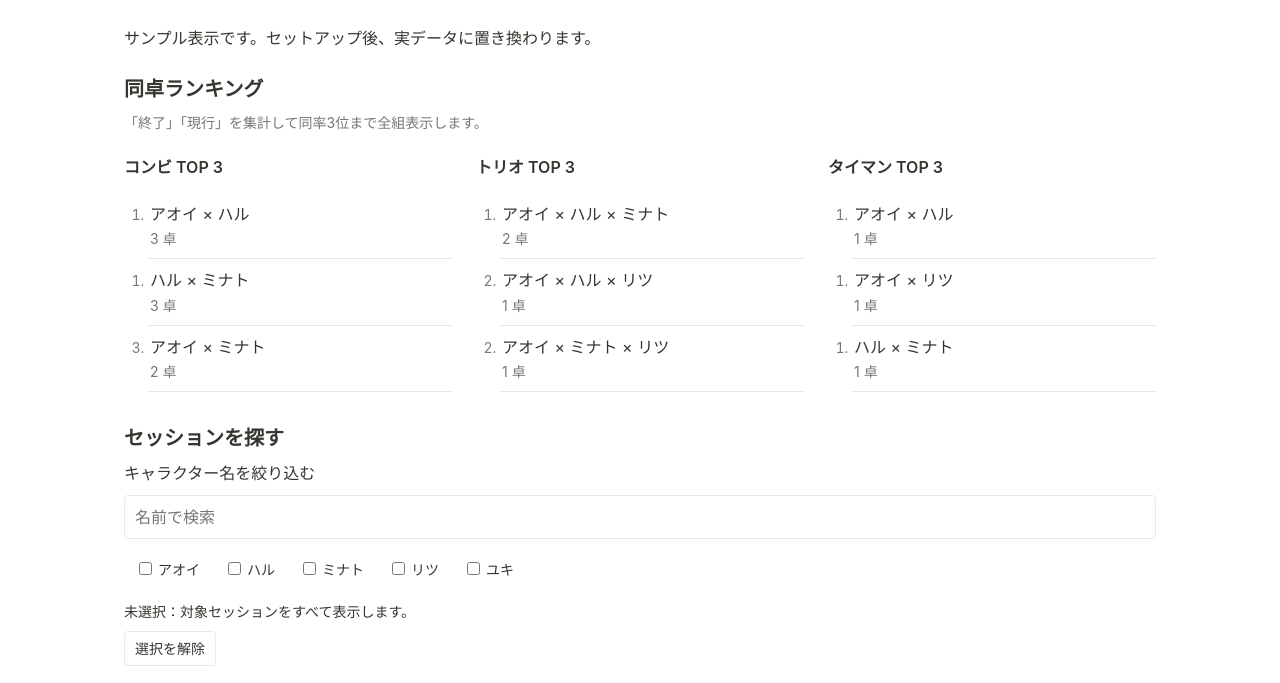
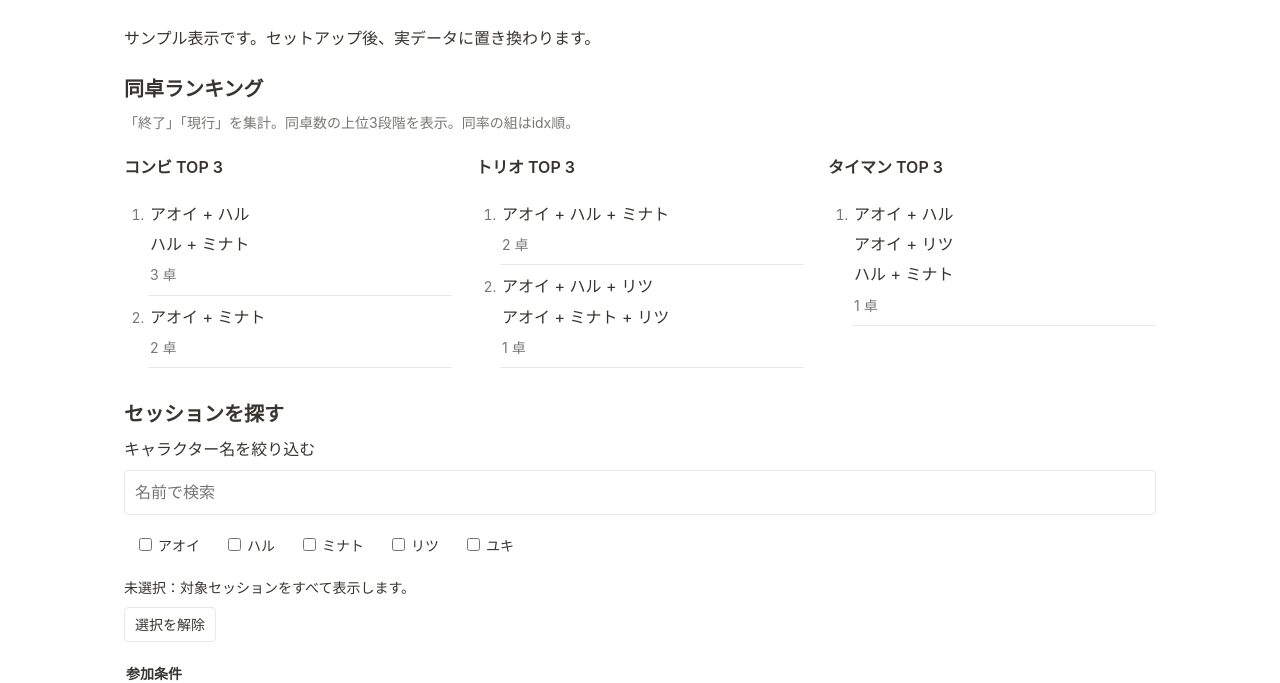
Before and after one commit to t0nb0110/gzranking, a plain HTML site: page web/index.html in a window 1280 px wide. Shown: the part 93-776 px from the top of the page. Drawn offline with Linux system fonts and the light colour scheme.

Commit message:
Add files via upload

```diff
--- a/web/app.js
+++ b/web/app.js
@@ -1,4 +1,4 @@
-import { matches, notionURL } from './logic.mjs';
+import { matches, notionURL, groupRankings } from './logic.mjs';
 const $ = id => document.getElementById(id);
 const selected = new Set();
 let data, mode = 'all', limit = 50;
@@ -38,12 +38,13 @@ async function init() {
     const names = new Map(data.characters.map(c=>[c.id,c.name]));
     for(const [key,title] of [['combo','コンビ TOP 3'],['trio','トリオ TOP 3'],['duel','タイマン TOP 3']]) {
       const card=node('article',undefined,'card'); card.append(node('h3',title)); const list=node('ol');
-      let previousCount, rank = 0;
-      for(const [index,r] of data.rankings[key].entries()) {
-        if(r.count !== previousCount) rank = index + 1;
-        previousCount = r.count;
-        const li=node('li'); li.value = r.rank ?? rank;
-        li.append(node('span',r.characters.map(id=>names.get(id)).join(' × ')),node('strong',`${r.count} 卓`)); list.append(li);
+      for(const group of groupRankings(data.rankings[key])) {
+        const li=node('li'); li.value = group.rank;
+        const pairs=node('div',undefined,'rank-pairs');
+        for(const row of group.rows) {
+          pairs.append(node('div',row.characters.map(id=>names.get(id)).join(' + ')));
+        }
+        li.append(pairs,node('strong',`${group.count} 卓`)); list.append(li);
       }
       card.append(list.children.length ? list : node('p','まだ共演の記録がありません。')); $('rankings').append(card);
     }
--- a/web/index.html
+++ b/web/index.html
@@ -4,7 +4,7 @@
 <meta name="referrer" content="no-referrer"><title>同卓ノート</title><link rel="stylesheet" href="style.css"><script type="module" src="app.js"></script></head>
 <body><main><header><h1>同卓ノート</h1><p id="updated" class="muted"></p></header>
 <p id="notice" role="status">データを読み込んでいます…</p>
-<section aria-labelledby="rank-heading"><h2 id="rank-heading">同卓ランキング</h2><p class="muted">「終了」「現行」を集計して同率3位まで全組表示します。</p><div id="rankings" class="rankings"></div></section>
+<section aria-labelledby="rank-heading"><h2 id="rank-heading">同卓ランキング</h2><p class="muted">「終了」「現行」を集計。同卓数の上位3段階を表示。同率の組はidx順。</p><div id="rankings" class="rankings"></div></section>
 <section aria-labelledby="search-heading"><h2 id="search-heading">セッションを探す</h2><label for="character-search">キャラクター名を絞り込む</label><input id="character-search" type="search" placeholder="名前で検索" disabled>
 <div id="characters" class="characters" role="group" aria-label="キャラクター選択"></div><p id="selected"></p><button id="clear" disabled>選択を解除</button>
 <fieldset disabled id="modes"><legend>参加条件</legend><label><input type="radio" name="mode" value="all" checked>全員参加 <small>ほかのキャラも参加可</small></label><label><input type="radio" name="mode" value="exact">選択者のみ参加 <small>参加者が完全一致</small></label></fieldset>
--- a/web/logic.mjs
+++ b/web/logic.mjs
@@ -8,3 +8,18 @@ export function notionURL(value) {
     return u.protocol === 'https:' && ['notion.so','notion.com','notion.site'].some(h => u.hostname === h || u.hostname.endsWith('.'+h)) ? u.href : null;
   } catch { return null; }
 }
+
+// Group equal counts while retaining the server's idx ordering within each group.
+export function groupRankings(rows) {
+  const groups = [];
+  for (const row of rows) {
+    let group = groups[groups.length - 1];
+    if (!group || group.count !== row.count) {
+      if (groups.length === 3) break;
+      group = { rank: groups.length + 1, count: row.count, rows: [] };
+      groups.push(group);
+    }
+    group.rows.push(row);
+  }
+  return groups;
+}
--- a/web/style.css
+++ b/web/style.css
@@ -7,7 +7,7 @@
   color-scheme: light dark;
   --line: #e9e9e7;
   --muted: #787774;
-  --hover: #fff;
+  --hover: #f7f7f5;
   --selected: #efefed;
 }
 * { box-sizing: border-box; }
@@ -28,8 +28,9 @@ section { margin-bottom: 32px; }
 .card ol { margin: 0; padding-left: 24px; }
 .card li { padding: 8px 0 8px 2px; border-bottom: 1px solid var(--line); }
 .card li::marker { color: var(--muted); font-size: 14px; }
-.card li span { overflow-wrap: anywhere; }
-.card strong { display: block; font-size: 14px; font-weight: 400; color: var(--muted); }
+.rank-pairs { overflow-wrap: anywhere; }
+.rank-pairs > div + div { margin-top: 4px; }
+.card strong { display: block; margin-top: 6px; font-size: 14px; font-weight: 400; color: var(--muted); }
 input[type=search] { display: block; width: 100%; font: inherit; border: 1px solid var(--line); border-radius: 4px; padding: 8px 10px; margin: 8px 0 12px; background: transparent; color: inherit; }
 .characters { display: flex; flex-wrap: wrap; gap: 4px 8px; max-height: 260px; overflow: auto; padding: 3px; }
 .chip { border-radius: 3px; padding: 4px 8px; cursor: pointer; font-size: 14px; }
```
Also changed, not shown: tests/search.test.mjs (+10 -1 lines), 2 other files.
